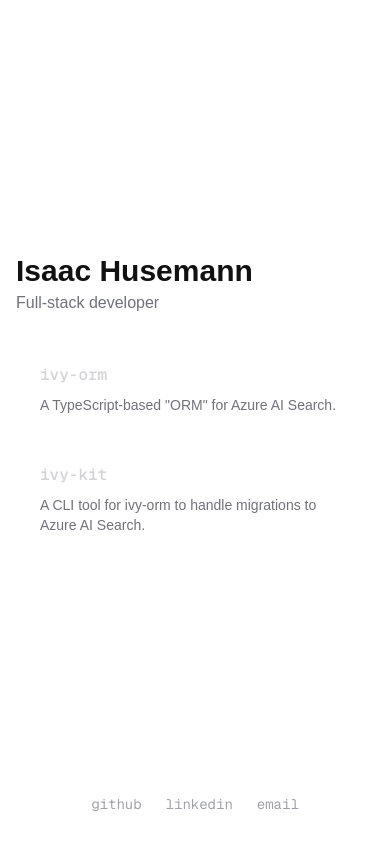
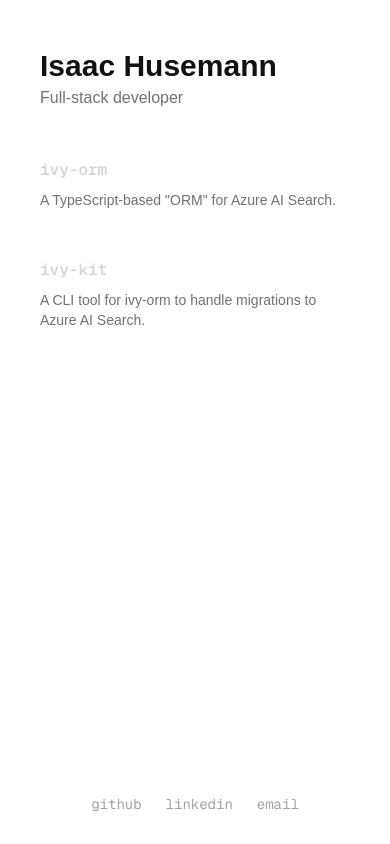
Before and after one commit to ihusemann/portfolio, a Next.js app: page / in a window 390 px wide. Built offline with nearby package versions, Linux system fonts and the light colour scheme.

Commit message:
improve mobile positioning and padding

```diff
--- a/app/page.tsx
+++ b/app/page.tsx
@@ -4,9 +4,9 @@
 export default function Home() {
   return (
     <div className="min-h-screen min-w-screen grid grid-cols-1 grid-rows-[1fr,auto]">
-      <main className="h-full flex flex-col items-center justify-center px-4 sm:px-8">
+      <main className="h-full flex flex-col items-center sm:justify-center px-4 sm:px-8">
         <div className="w-full max-w-sm mx-auto">
-          <div className="sm:px-6 pt-8">
+          <div className="px-6 pt-12">
             <h1 className="text-3xl font-semibold">Isaac Husemann</h1>
             <p className="text-base mt-0.5 text-zinc-500">
               Full-stack developer
```
